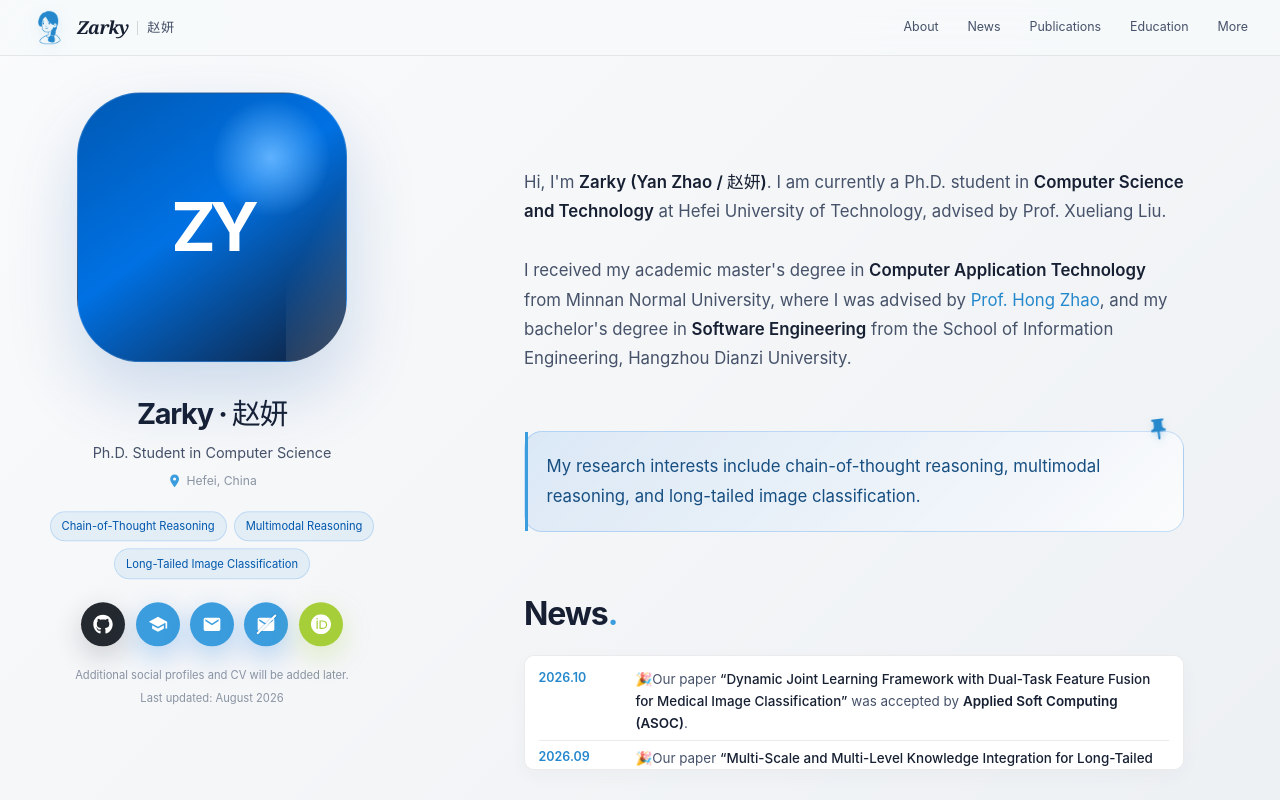
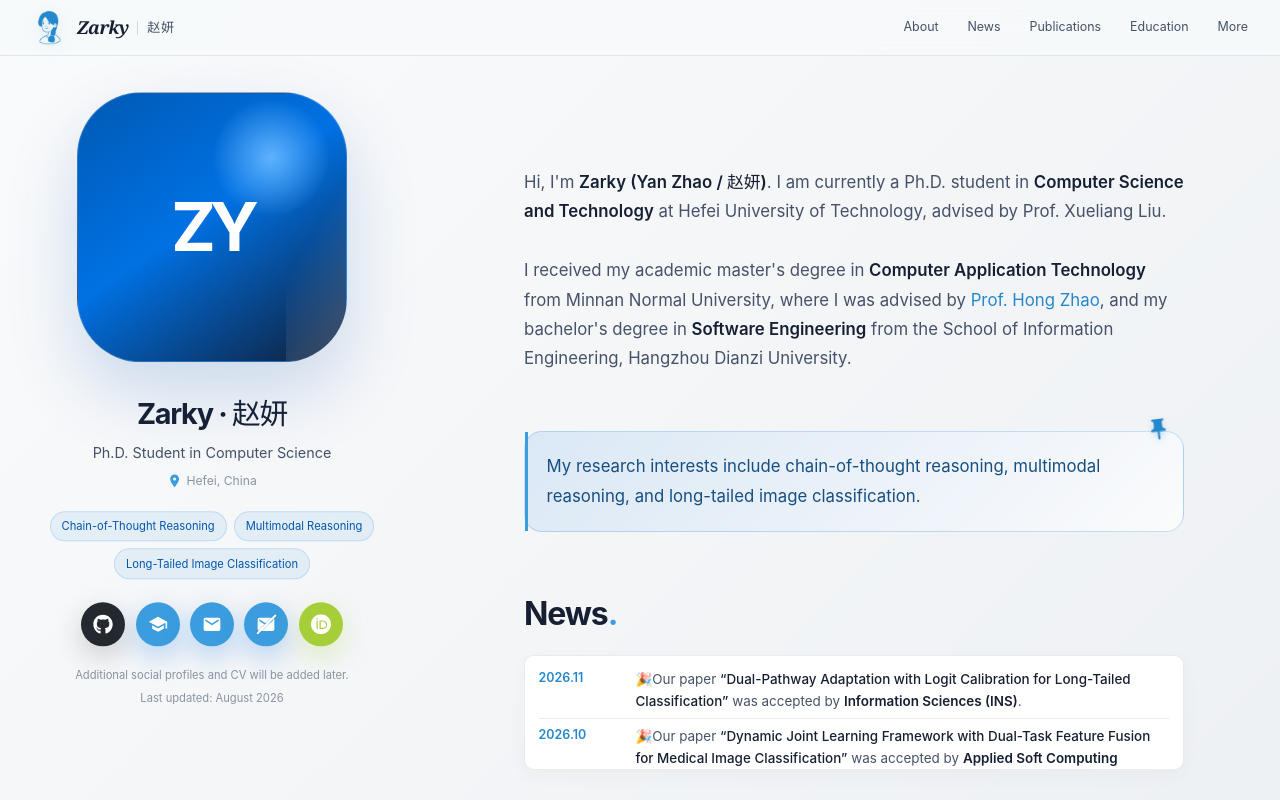
Before and after one commit to Zarky2001/yanzhao.github.io, a React (Vite) app: page / in a window 1280 px wide. Shown: the top 800 px of the page. Built offline with nearby package versions, Linux system fonts and the light colour scheme.

Commit message:
Update News.jsx

```diff
--- a/src/components/News.jsx
+++ b/src/components/News.jsx
@@ -3,6 +3,12 @@ import "../css/All.css";
 
 function News() {
     const news = [
+        {
+            time: "2026.11",
+            content: <>
+                🎉Our paper <a href="#dfdf" className="news-ref">“Dual-Pathway Adaptation with Logit Calibration for Long-Tailed Classification”</a> was accepted by <strong>Information Sciences (INS)</strong>.
+            </>,
+        },
         {
             time: "2026.10",
             content: <>
```
